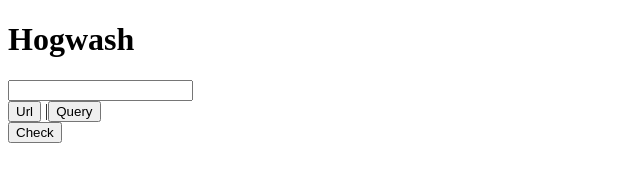
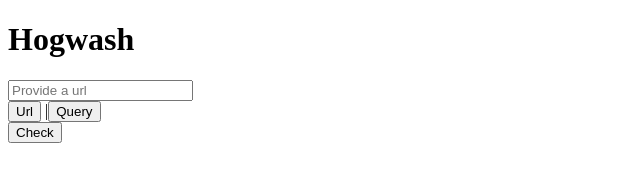
Before and after one commit to TKais/Hogwash, a React app: page / in a window 1280 px wide. Shown: the top 170 px of the page, without its empty margins (0-640 px from the left). Built offline with nearby package versions, Linux system fonts and the light colour scheme.

Commit message:
Add state to MultiButton to show active states on buttons

```diff
--- a/src/client/components/Input.jsx
+++ b/src/client/components/Input.jsx
@@ -16,7 +16,6 @@ function Input(props) {
 Input.propTypes = {
   ariaLabel: PropTypes.string.isRequired,
   placeholder: PropTypes.string,
-  mode: PropTypes.string,
   type: PropTypes.string,
   value: PropTypes.string,
   onChange: PropTypes.func,
--- a/src/client/components/MultiButton.jsx
+++ b/src/client/components/MultiButton.jsx
@@ -1,21 +1,25 @@
-import React from 'react';
+import React, { useState } from 'react';
 import PropTypes from 'prop-types';
 import Button from './Button.jsx';
 
 function MultiButton(props) {
+  const [active, setActive] = useState(`${props.firstButtonId}`);
+
   return (
-    <div onClick={props.onClick}>
+    <div className="multibutton" onClick={props.onClick}>
       <Button
         id={props.firstButtonId}
+        className={active === props.firstButtonId ? 'active' : ''}
         variant="tertiary"
         text={props.firstButtonText}
-        // onClick={evt => setActiveButton(evt.target.id)}
+        onClick={evt => setActive(evt.target.id)}
       /> |
       <Button
         id={props.secondButtonId}
+        className={active === props.secondButtonId ? 'active' : ''}
         variant="tertiary"
         text={props.secondButtonText}
-        // onClick={evt => setActiveButton(evt.target.id)}
+        onClick={evt => setActive(evt.target.id)}
       />
     </div>
   );
--- a/src/client/components/Search.jsx
+++ b/src/client/components/Search.jsx
@@ -6,18 +6,15 @@ import MultiButton from './MultiButton.jsx';
 // import getData from '../js/aylien';
 
 function Search() {
-  const [mode, setMode] = useState('Url');
   const [searchString, setSearchString] = useState('');
   const [activeButton, setActiveButton] = useState('url-button');
-  const label = mode === 'Url' || !mode ? 'Provide a url' : 'Provide a search query';
-  console.log(`activeButton is: ${activeButton}`);
-  console.log(`setMode is: ${setMode}`);
+  const label = activeButton === 'url-button' ? 'Provide a url' : 'Provide a search query';
 
   return (
     <div>
       <Input
+        placeholder={label}
         ariaLabel={label}
-        mode={mode}
         value={searchString}
         onChange={evt => setSearchString(evt.target.value)}
       />
@@ -26,7 +23,7 @@ function Search() {
         firstButtonText="Url"
         secondButtonId="query-button"
         secondButtonText="Query"
-        onClick={evt => console.log(evt.target.id) && setActiveButton(evt.target.id)}
+        onClick={evt => setActiveButton(evt.target.id)}
       />
       <Button
         text="Check"
```
